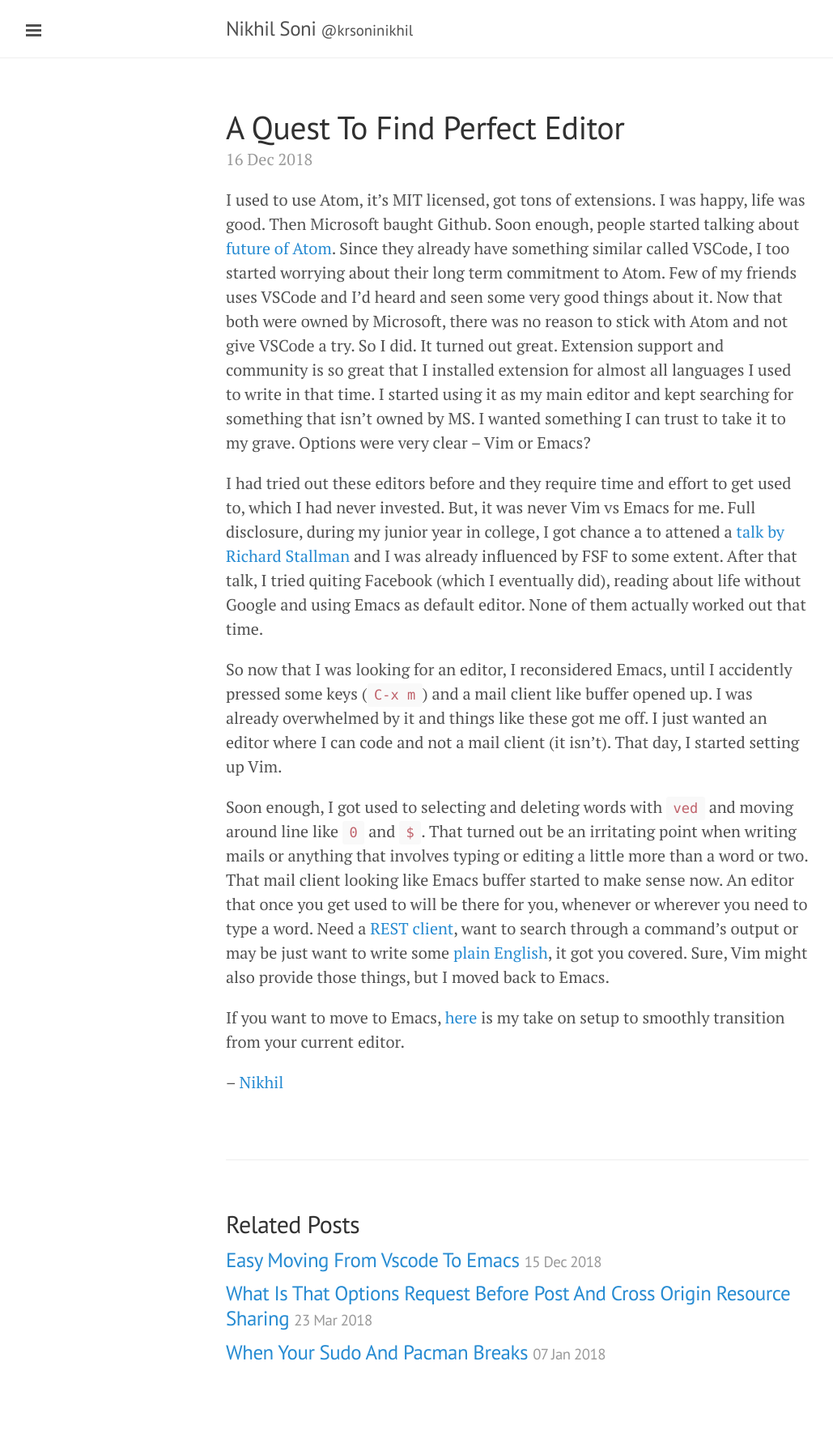
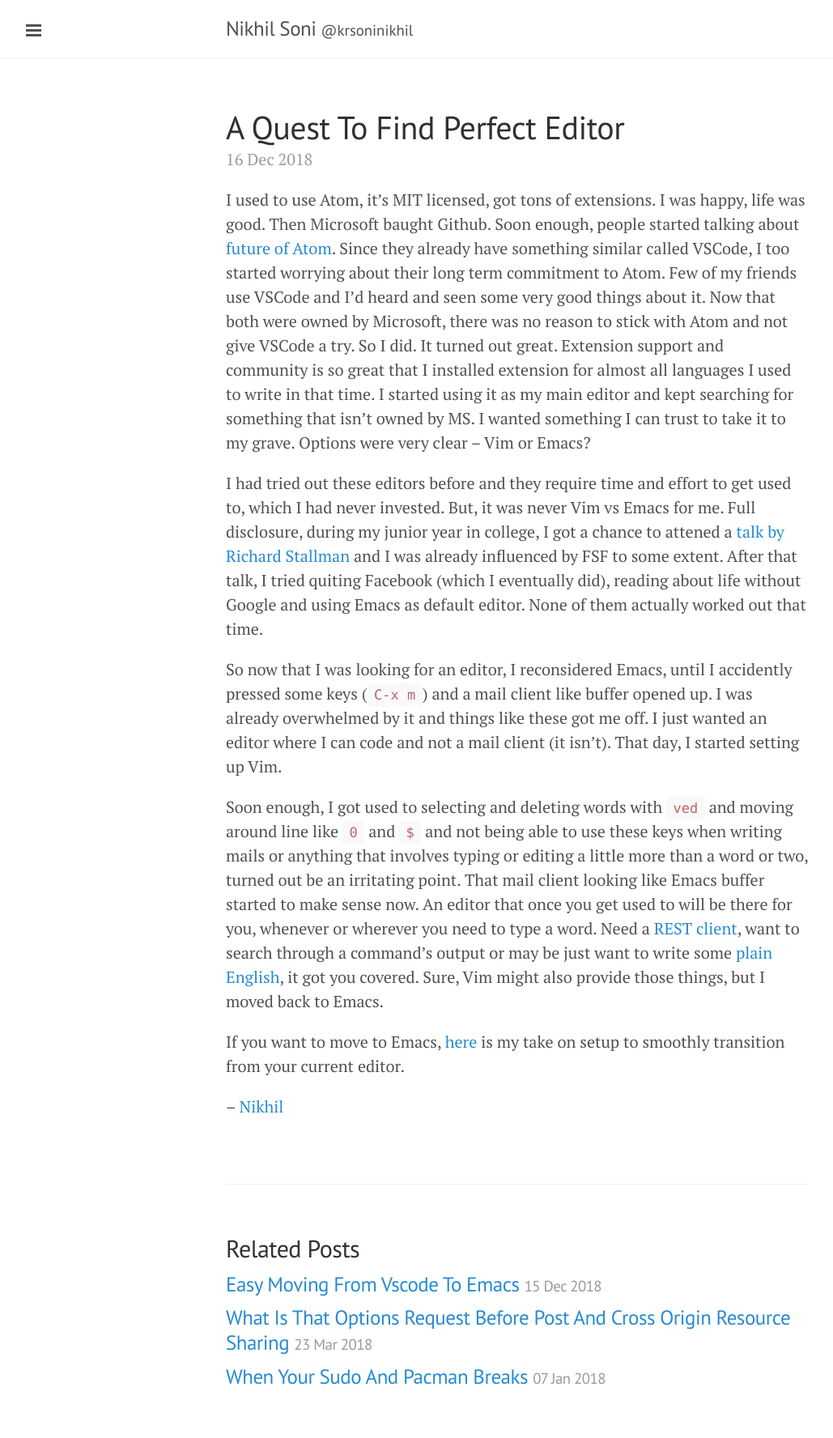
Before and after one commit to krsoninikhil/krsoninikhil.github.io, a Jekyll site: the page built from _posts/2018-12-16-a-quest-to-find-perfect-editor.md, in a window 1280 px wide. Shown: the whole page at 81% size, without its empty margins (1-1030 px from the left). Built offline with Jekyll 4.4.1, drawn with Linux system fonts in a browser that asks for light colours; our own code applies the rules of GitHub Pages for plain Markdown files; comment, search, counter and statistics services are not loaded; before the commit the page ends 1746 px from its top, so only the background shows below that.

Commit message:
Fix typos

```diff
--- a/_posts/2018-12-16-a-quest-to-find-perfect-editor.md
+++ b/_posts/2018-12-16-a-quest-to-find-perfect-editor.md
@@ -3,7 +3,7 @@ extensions. I was happy, life was good. Then Microsoft baught
 Github. Soon enough, people started talking about [future of
 Atom](https://news.ycombinator.com/item?id=17258419). Since they
 already have something similar called VSCode, I too started worrying
-about their long term commitment to Atom. Few of my friends uses
+about their long term commitment to Atom. Few of my friends use
 VSCode and I'd heard and seen some very good things about it. Now that
 both were owned by Microsoft, there was no reason to stick with Atom
 and not give VSCode a try. So I did. It turned out great. Extension
@@ -16,7 +16,7 @@ were very clear -- Vim or Emacs?
 I had tried out these editors before and they require time and effort
 to get used to, which I had never invested. But, it was never Vim vs
 Emacs for me. Full disclosure, during my junior year in college, I got
-chance a to attened a [talk by Richard
+a chance to attened a [talk by Richard
 Stallman](https://geekgazette.org/2016/03/richard-stallman/) and I was
 already influenced by FSF to some extent. After that talk, I tried
 quiting Facebook (which I eventually did), reading about life without
@@ -30,15 +30,16 @@ me off. I just wanted an editor where I can code and not a mail client
 (it isn't). That day, I started setting up Vim.
 
 Soon enough, I got used to selecting and deleting words with `ved` and
-moving around line like `0` and `$`. That turned out be an irritating
-point when writing mails or anything that involves typing or editing a
-little more than a word or two. That mail client looking like Emacs
-buffer started to make sense now. An editor that once you get used to
-will be there for you, whenever or wherever you need to type a
-word. Need a [REST client](https://github.com/pashky/restclient.el),
-want to search through a command's output or may be just want to write
-some [plain English](https://orgmode.org/), it got you covered. Sure,
-Vim might also provide those things, but I moved back to Emacs.
+moving around line like `0` and `$` and not being able to use these
+keys when writing mails or anything that involves typing or editing a
+little more than a word or two, turned out be an irritating
+point. That mail client looking like Emacs buffer started to make
+sense now. An editor that once you get used to will be there for you,
+whenever or wherever you need to type a word. Need a [REST
+client](https://github.com/pashky/restclient.el), want to search
+through a command's output or may be just want to write some [plain
+English](https://orgmode.org/), it got you covered. Sure, Vim might
+also provide those things, but I moved back to Emacs.
 
 If you want to move to Emacs,
 [here](/2018/12/15/easy-moving-from-vscode-to-emacs/) is my take on
```
